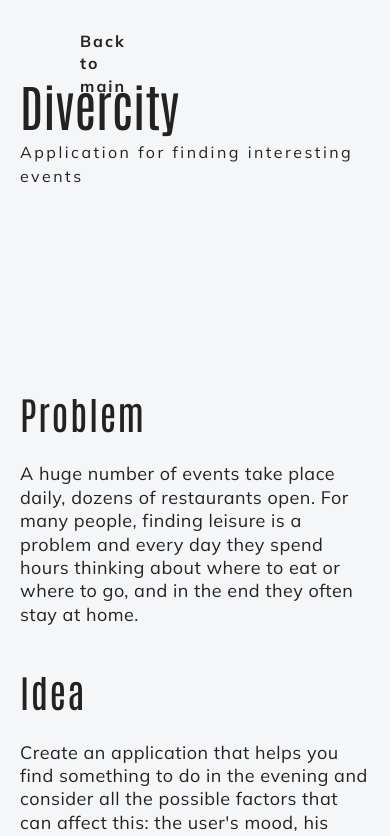
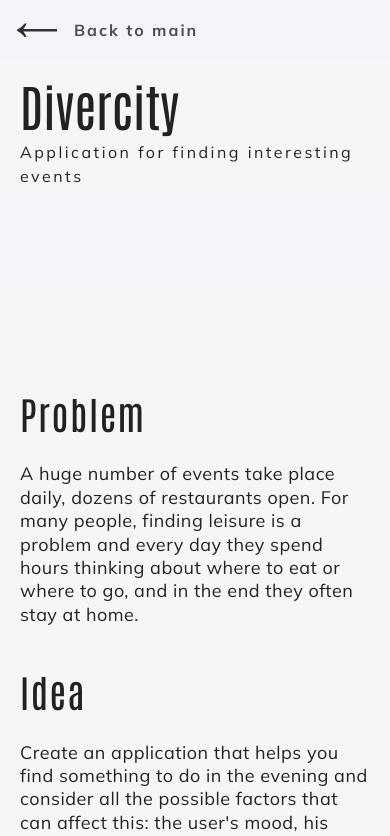
Before and after one commit to vlastavetra/george-owlson-portfolio, a React (Create React App) app in the folder project/: page /divercity in a window 390 px wide. Shown: the top 836 px of the page. Built offline with nearby package versions, Linux system fonts and the light colour scheme.

Commit message:
fixed back bttn for mobile

```diff
--- a/project/src/components/pages/Project.module.scss
+++ b/project/src/components/pages/Project.module.scss
@@ -19,10 +19,10 @@
 .twoCollumn {
   display: grid;
   grid-template-columns: 1fr;
-  gap: 60px;
 
   @media screen and (min-width: $BP3_min) {
     grid-template-columns: 1fr 0.6fr;
+    gap: 60px;
   }
 }
 
@@ -65,14 +65,21 @@
 }
 
 .fixed {
-  position: relative;
   z-index: 100;
   position: fixed;
   left: 0;
   top: 0;
-  width: 25%;
-  height: 100vh;
-  padding: 30px;
+  width: 100%;
+  height: 60px;
+  padding: 10px;
+  background-color: $color_light_grey;
+  opacity: 0.8;
+
+  @media screen and (min-width: $BP3_min) {
+    width: 25%;
+    height: 100vh;
+    padding: 30px;
+  }
 }
 
 .fixedImage {
--- a/project/src/styles/mixin.scss
+++ b/project/src/styles/mixin.scss
@@ -144,7 +144,7 @@
   letter-spacing: 2px;
 
   @media screen and (min-width: $BP3_min) {
-    font-size: 18px;
+    font-size: 16px;
 	}
 
   @media screen and (min-width: $BP5_min) {
```
